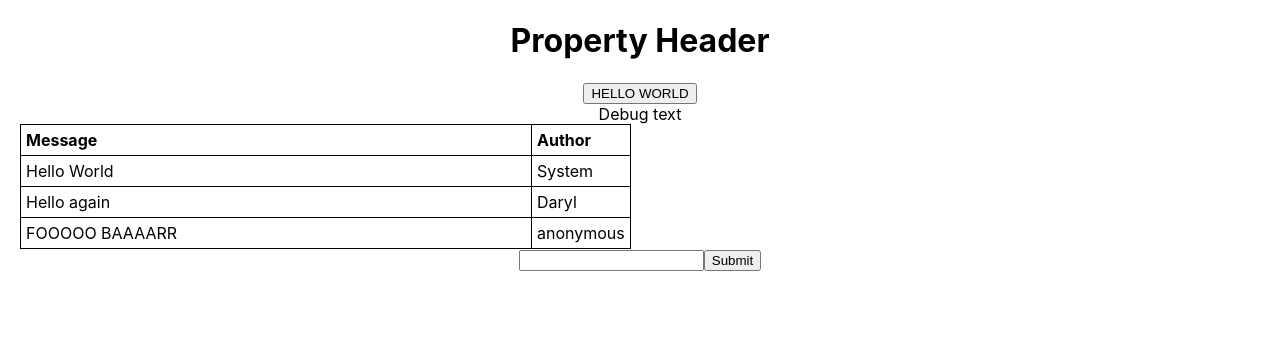
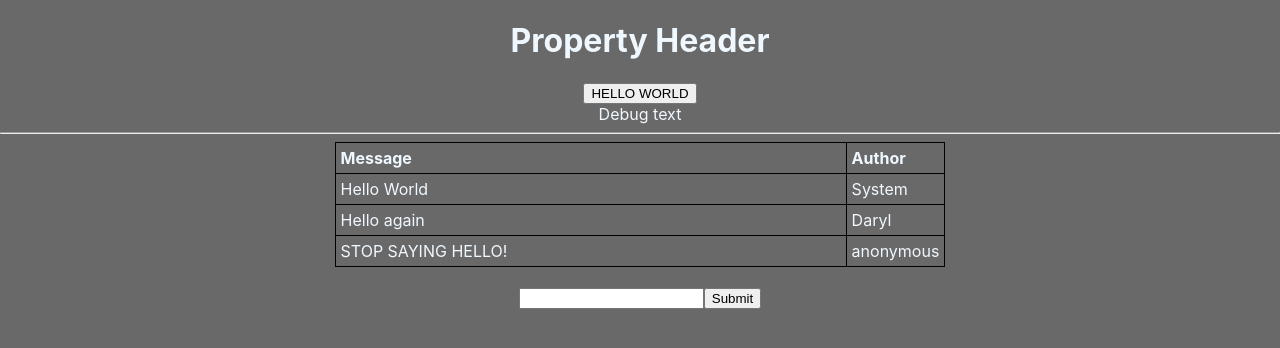
Before and after one commit to Lyraad/react-typescript-learning, a React (Create React App) app: page / in a window 1280 px wide. Shown: the top 348 px of the page. Built offline with nearby package versions, Linux system fonts and the light colour scheme.

Commit message:
darkbg and centre table

```diff
--- a/src/App.css
+++ b/src/App.css
@@ -1,3 +1,7 @@
+body {
+  background-color: dimgray;
+  color: aliceblue;
+}
 .App {
   text-align: center;
 }
--- a/src/App.tsx
+++ b/src/App.tsx
@@ -18,6 +18,7 @@ function App() {
       <Header content="Property Header" />
       <Button buttonText="HELLO WORLD" testFunc={testFunc} />
       {testVar}
+      <hr />
       <MessageBoard />
     </div>
   );
--- a/src/components/MessageBoard.tsx
+++ b/src/components/MessageBoard.tsx
@@ -19,7 +19,7 @@ messageData = [
     messageContent: "Hello again",
     author: "Daryl",
   },
-  { id: 3, timestamp: "ignore", messageContent: "FOOOOO BAAAARR" },
+  { id: 3, timestamp: "ignore", messageContent: "STOP SAYING HELLO!" },
 ];
 
 // let addPost = function (postContent: string): void {
@@ -36,7 +36,7 @@ messageData = [
 function MessageBoard() {
   return (
     <>
-      <table style={{ marginLeft: "20px" }}>
+      <table style={{ margin: "auto" }}>
         <tbody>
           <tr>
             <th style={{ width: "500px" }}>Message</th>
@@ -51,7 +51,7 @@ function MessageBoard() {
           ))}
         </tbody>
       </table>
-
+      <br />
       <AddMessage />
     </>
   );
```
